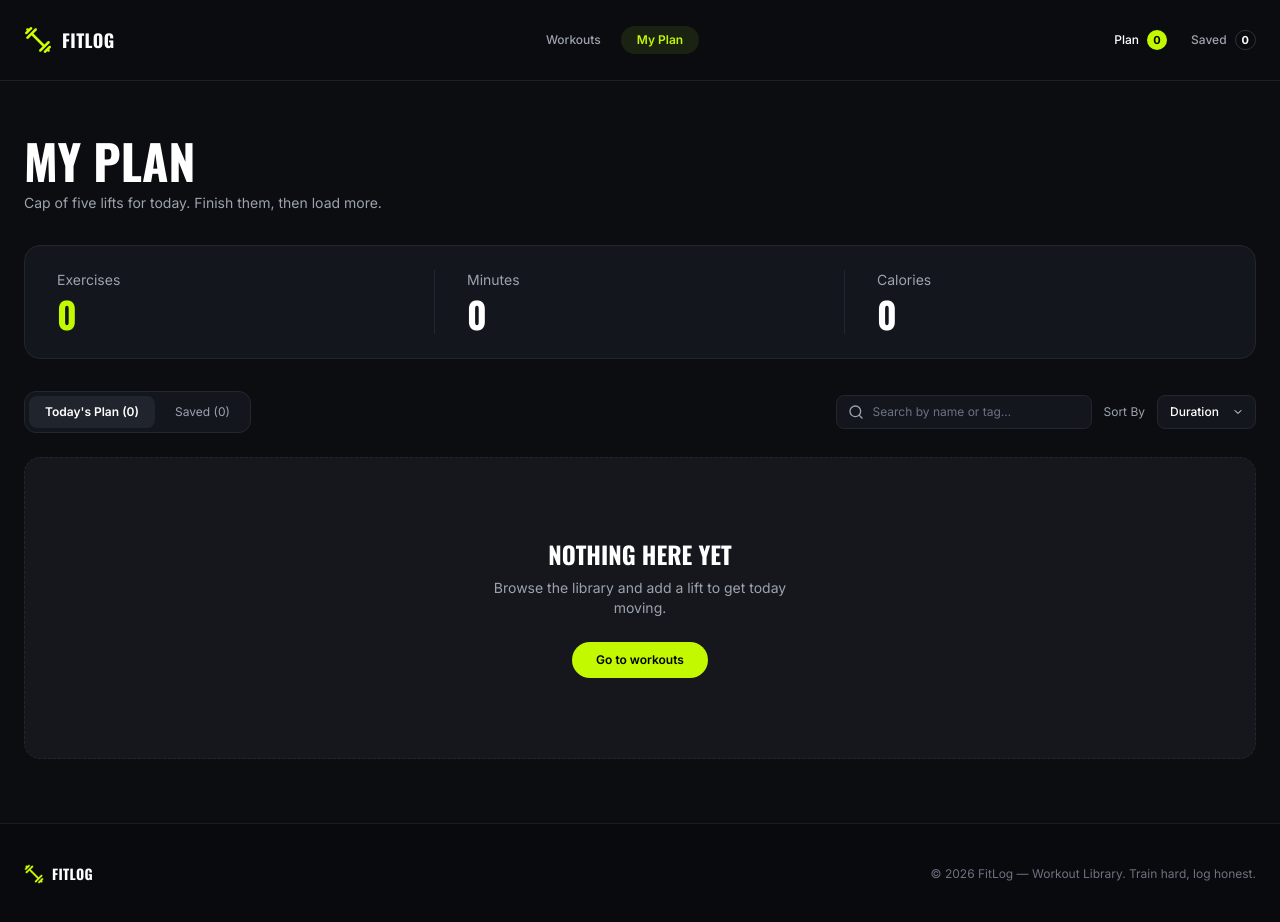
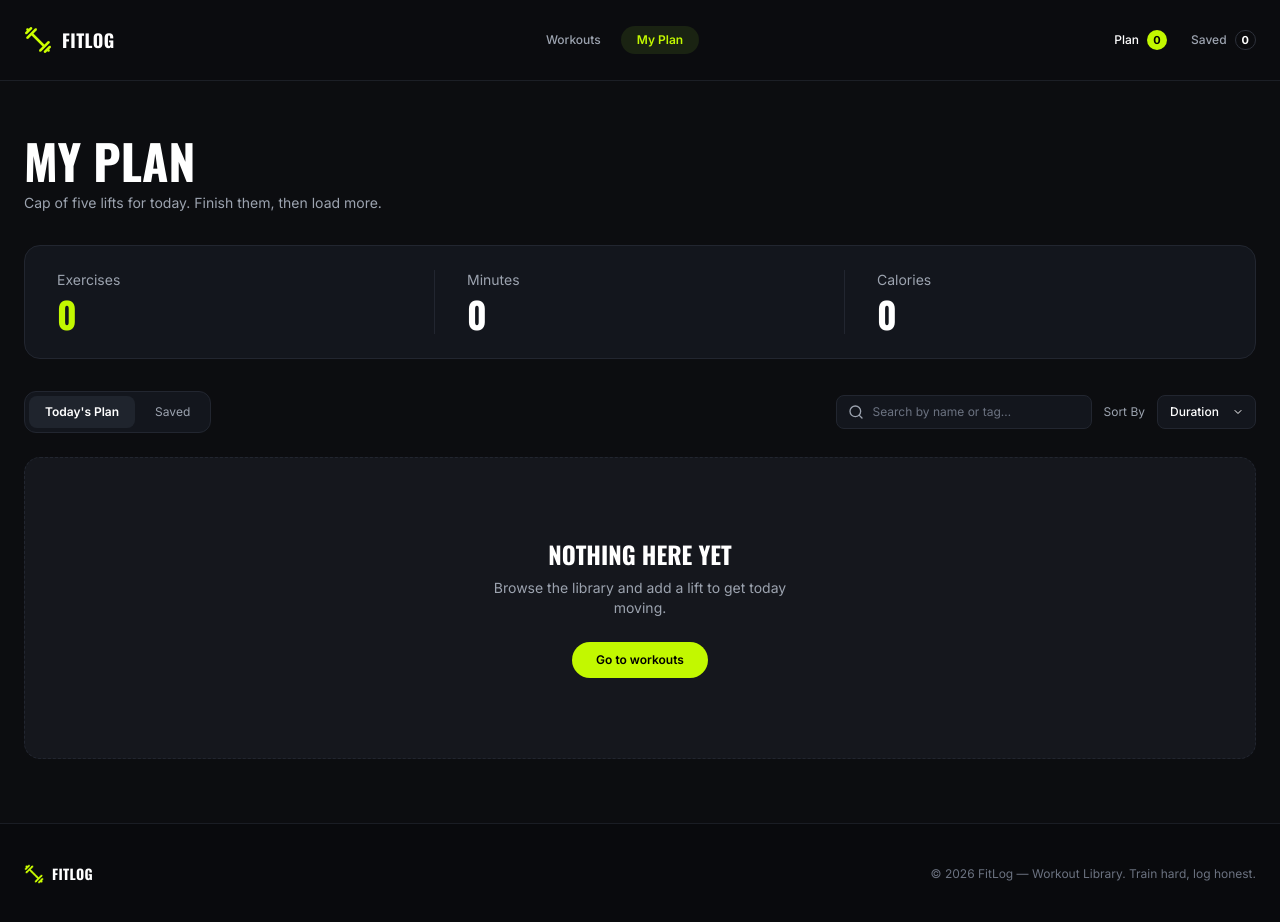
Before and after one commit to talhabinsaleh/fitlog, a Next.js app: page /my-plan in a window 1280 px wide. Built offline with nearby package versions, Linux system fonts and the light colour scheme.

Commit message:
style: match My Plan tabs and details page layout to the Figma design

```diff
--- a/app/my-plan/page.tsx
+++ b/app/my-plan/page.tsx
@@ -33,9 +33,9 @@ export default function MyPlanPage() {
     { label: "Calories", value: totalCalories },
   ];
 
-  const tabs: { key: Tab; label: string; count: number }[] = [
-    { key: "plan", label: "Today's Plan", count: plan.length },
-    { key: "saved", label: "Saved", count: saved.length },
+  const tabs: { key: Tab; label: string }[] = [
+    { key: "plan", label: "Today's Plan" },
+    { key: "saved", label: "Saved" },
   ];
 
   return (
@@ -66,7 +66,7 @@ export default function MyPlanPage() {
                 tab === t.key ? "bg-[#1f242d] font-semibold text-white" : "text-muted hover:text-white"
               }`}
             >
-              {t.label} ({t.count})
+              {t.label}
             </button>
           ))}
         </div>
--- a/app/workouts/[id]/page.tsx
+++ b/app/workouts/[id]/page.tsx
@@ -1,7 +1,5 @@
 import Image from "next/image";
-import Link from "next/link";
 import { notFound } from "next/navigation";
-import { LuArrowLeft } from "react-icons/lu";
 import DetailActions from "@/components/DetailActions";
 import { getWorkout } from "@/lib/api";
 
@@ -24,10 +22,6 @@ export default async function WorkoutDetailsPage({ params }: { params: Promise<{
 
   return (
     <section className="mx-auto max-w-7xl px-4 pt-8 sm:px-6 sm:pt-12">
-      <Link href="/#library" className="mb-6 inline-flex items-center gap-2 text-xs text-muted hover:text-accent">
-        <LuArrowLeft /> Back to library
-      </Link>
-
       <div className="grid gap-10 lg:grid-cols-2 lg:gap-14">
         {/* Left: image */}
         <div className="relative aspect-4/5 overflow-hidden rounded-2xl border border-line bg-card lg:sticky lg:top-28 lg:self-start">
```
